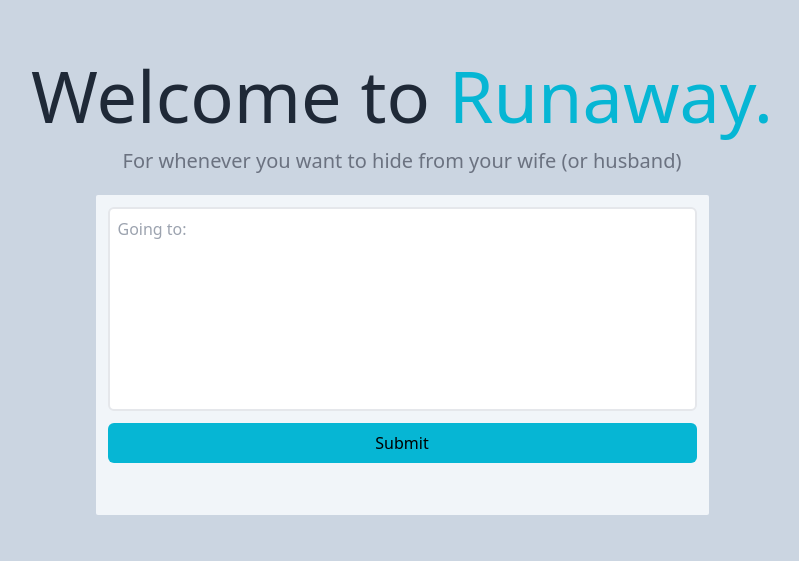
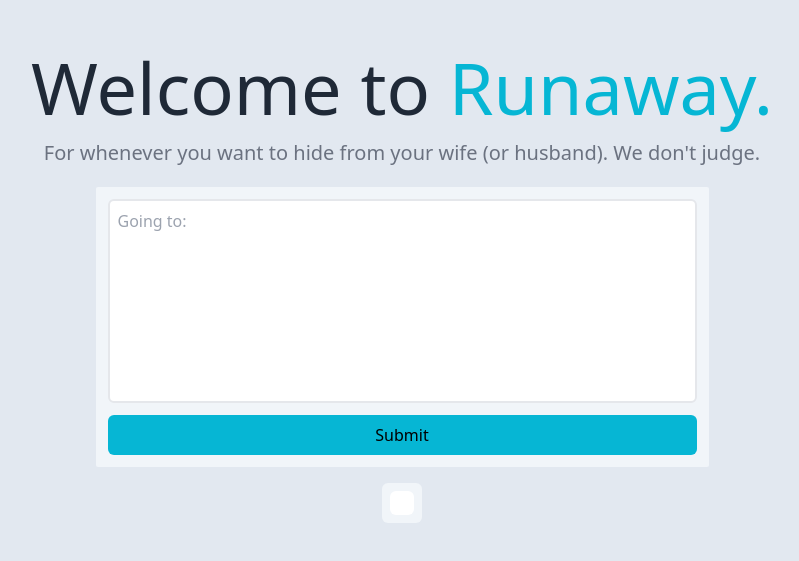
Before and after one commit to AndrewN2001/T7Project, a React (Create React App) app in the folder ticket_tracker/: page / in a window 1280 px wide. Shown: the part 113-674 px from the top of the page, without its empty margins (238-1037 px from the left). Built offline with nearby package versions, Linux system fonts and the light colour scheme; the HTML template or start-up script is replaced by a standard one.

Commit message:
added finishing touches

```diff
--- a/ticket_tracker/src/components/Searchbar.js
+++ b/ticket_tracker/src/components/Searchbar.js
@@ -25,10 +25,10 @@ export default function FlightForm(){
     };
 
     return(
-        <div className="min-h-screen min-w-screen flex flex-col justify-center items-center bg-slate-300">
+        <div className="min-h-screen min-w-screen flex flex-col justify-center items-center bg-slate-200">
             <div className="text-center pb-5">
                 <h1 className="text-7xl text-gray-800">Welcome to <span className="text-cyan-500">Runaway.</span></h1>
-                <h1 className="pt-4 text-xl text-gray-500">For whenever you want to hide from your wife (or husband)</h1>
+                <h1 className="pt-4 text-xl text-gray-500">For whenever you want to hide from your wife (or husband). We don't judge.</h1>
             </div>
 
             <div className="w-min h-min rounded-sm flex flex-col justify-center items-center bg-slate-100">
@@ -37,8 +37,15 @@ export default function FlightForm(){
                     {console.log(content)}
                     <input type="submit" value="Submit" className="bg-cyan-500 hover:bg-cyan-600 p-2 rounded-md"/>
                 </form>
-                <div className={`pb-4 ${data != "" ? `visible` : `invisible`}`}>{`Total cost of the plane ticket: ${data.finalCost}`}</div>
+                {/* <div className={`pb-4 ${data != "" ? `visible` : `invisible`}`}>{`Total cost of the plane ticket: ${data.finalCost}`}</div> */}
             </div>
+
+            <div className="rounded-md bg-slate-100 mt-4 p-2">
+                <h1 className="bg-white p-3 rounded-md text-xl">
+                    {data != "" ? `The best price for these dates is $${data.finalCost} round trip.` : null}
+                </h1>
+            </div>
+
         </div>
     )
 }
```
Also changed, not shown: 1 other file (tests, documents, lock files or other folders).
